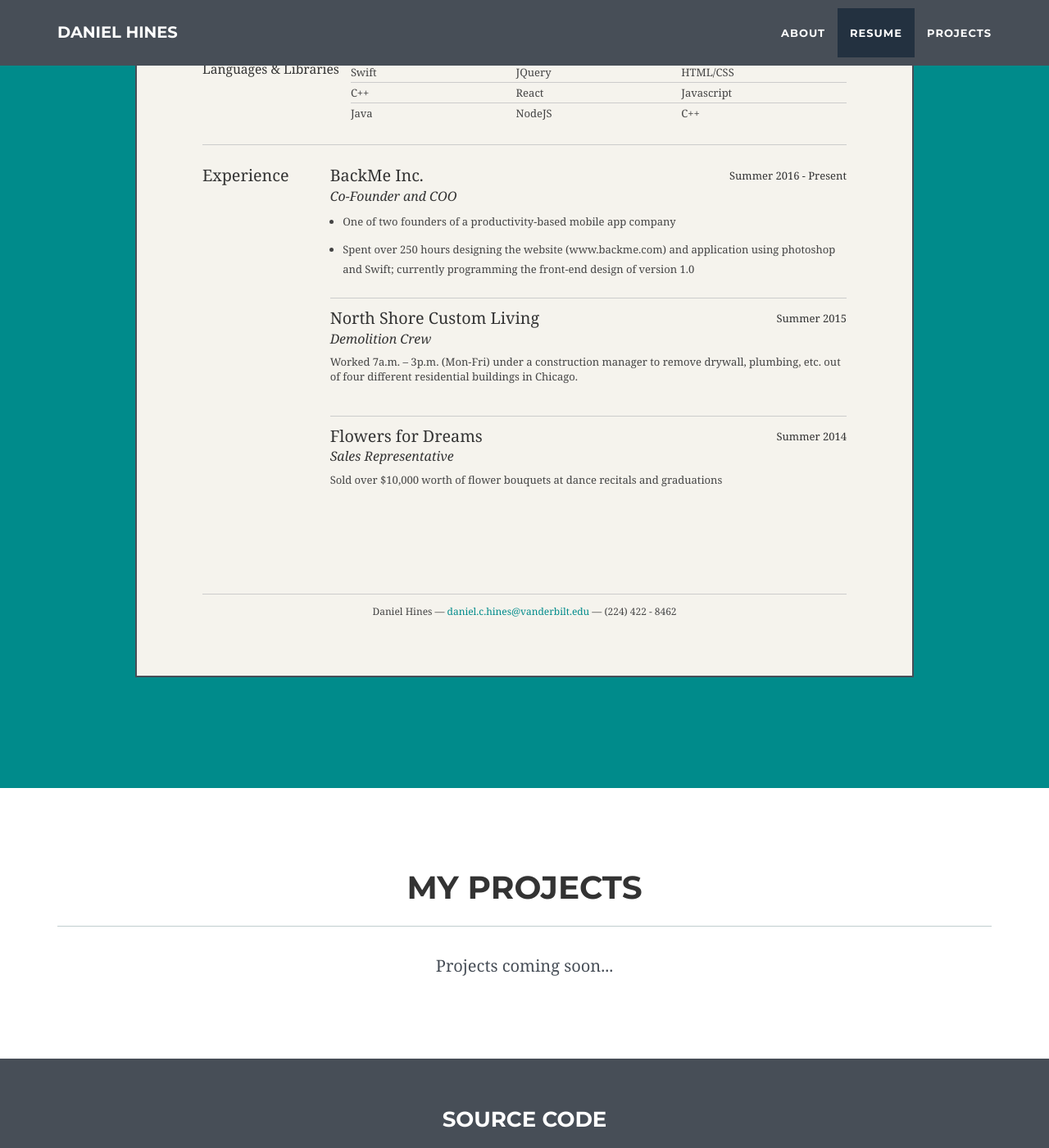
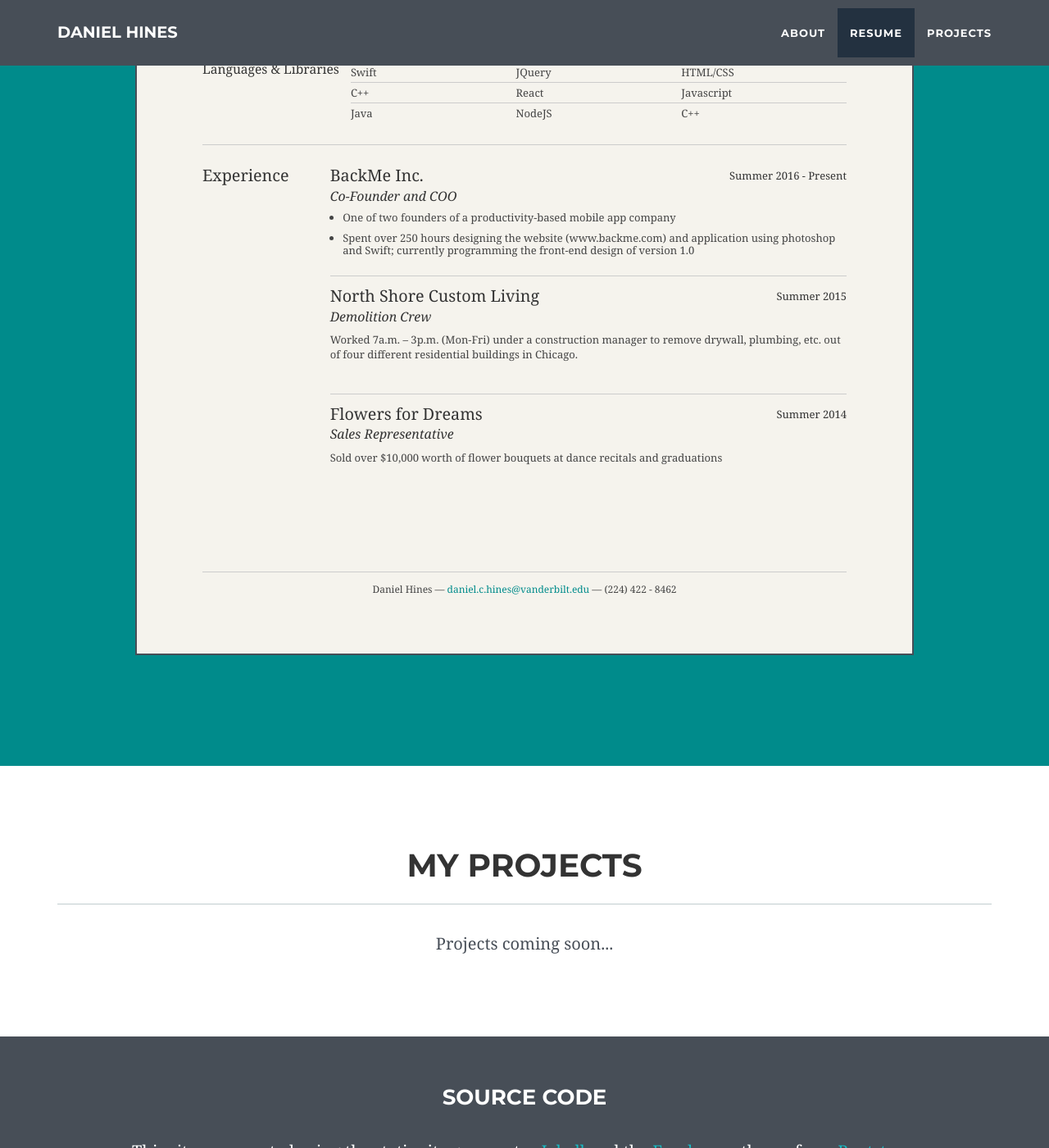
Before and after one commit to danielchines/danielchines.github.io, a Jekyll site: the page built from index.html, in a window 1280 px wide and 1400 px high, scrolled down 2221 px. Shown: the whole window at 82% size. Built offline with Jekyll 4.4.1, drawn with Linux system fonts in a browser that asks for light colours.

Commit message:
Update resume.css

```diff
--- a/_includes/css/resume.css
+++ b/_includes/css/resume.css
@@ -49,7 +49,7 @@ a#pdf:hover { background: #222; }
 .job ul { margin-top: 0.75em; }
 
 
-#bd li.job { margin: 5px 0 10px 1.2em; padding: 0; list-style-type: disc; border-bottom: none; }
+#bd li.job { margin: 0 0 10px 1.2em; line-height: 15px; padding: 0; list-style-type: disc; border-bottom: none; }
 #bd .job div.last { border-bottom: none; margin-bottom: 0px; padding-bottom: 0px; }
 #bd .last { border: none; margin-bottom, padding-bottom: 0; }
 #bd .skills-list {  }
```
